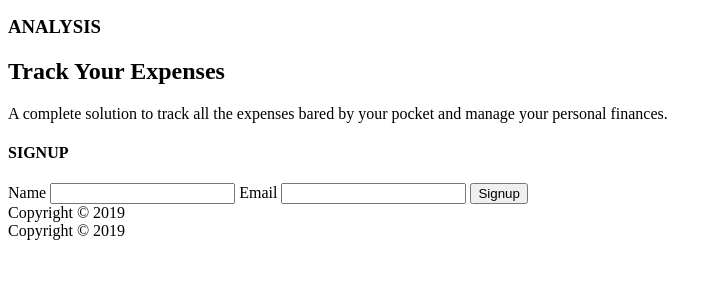
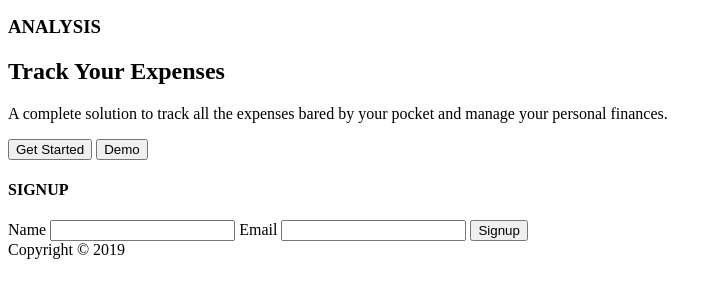
Before and after one commit to Cholive/Assignment-1, a plain HTML site: page index.html in a window 1280 px wide. Shown: the part 142-440 px from the top of the page, without its empty margins (0-719 px from the left). Drawn offline with Linux system fonts and the light colour scheme.

Commit message:
updated text

```diff
--- a/index.html
+++ b/index.html
@@ -21,6 +21,8 @@
   <h3>ANALYSIS</h3>
   <h2>Track Your Expenses</h2>
   <p>A complete solution to track all the expenses bared by your pocket and manage your personal finances.</p>
+  <input id="get" type="button" value="Get Started">
+  <input id="demo" type="button" value="Demo">
 </section>
 <section>
   <h4>SIGNUP</h4>
@@ -39,7 +41,6 @@
 <footer>Copyright &copy; 2019</footer>
 
 
-<footer>Copyright &copy; 2019</footer>
 
 </body>
 </html>
```
